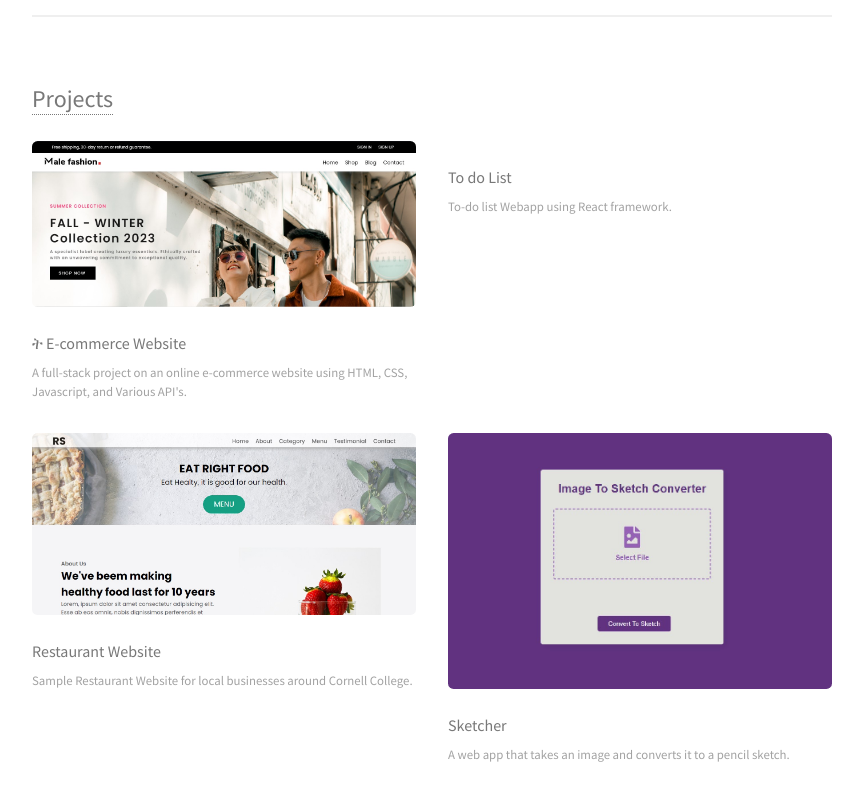
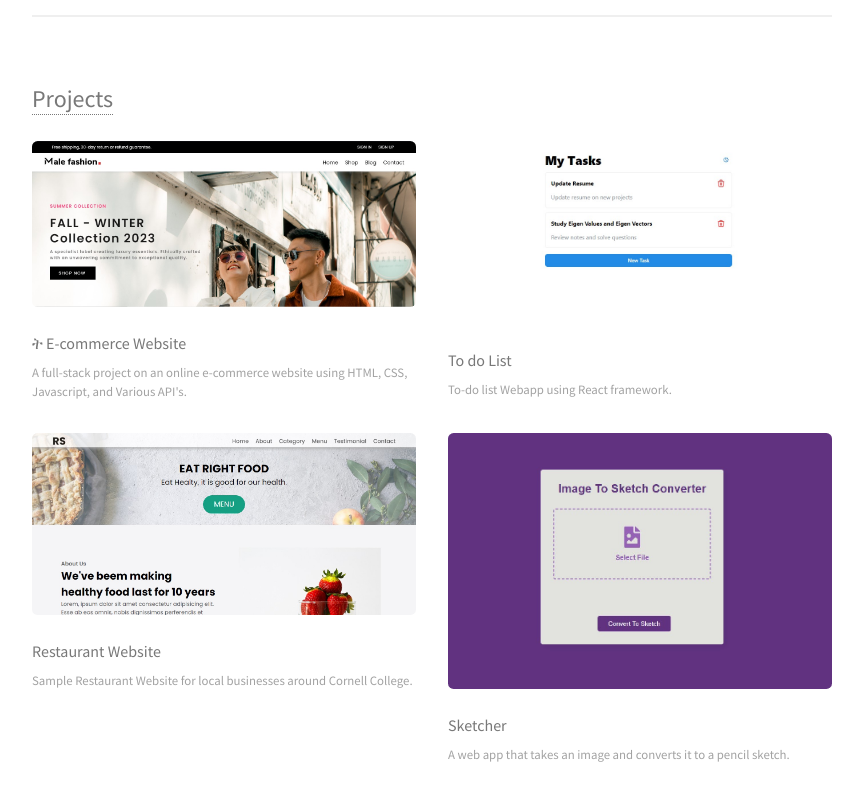
Before and after one commit to TesfayeY/Personal-Portfolio-Website, a plain HTML site: page index.html in a window 1280 px wide. Shown: the part 1390-2190 px from the top of the page, without its empty margins (400-1263 px from the left). Drawn offline with Linux system fonts and the light colour scheme; files whose address does not match are found by name.

Commit message:
Update index.html

```diff
--- a/index.html
+++ b/index.html
@@ -81,7 +81,7 @@ for refurbishment and reuse.</p>
 								<p>A full-stack project on an online e-commerce website using HTML, CSS, Javascript, and Various API's.</p>
 							</article>
 							<article class="col-6 col-12-xsmall work-item">
-								<a href="images/fulls/12.jpg" class="image fit thumb"><img src="images/fulls/12.jpg" alt="" /></a>
+								<a href="images/fulls/12.jpg" class="image fit thumb"><img src="todolist.jpg" alt="" /></a>
 								<h3>To do List</h3>
 								<p> To-do list Webapp using React framework.</p>
 							</article>
```
